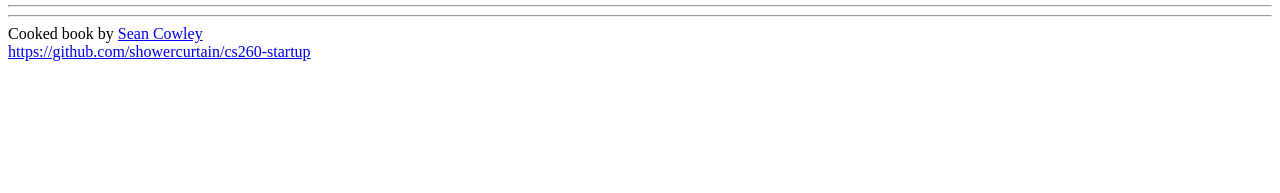
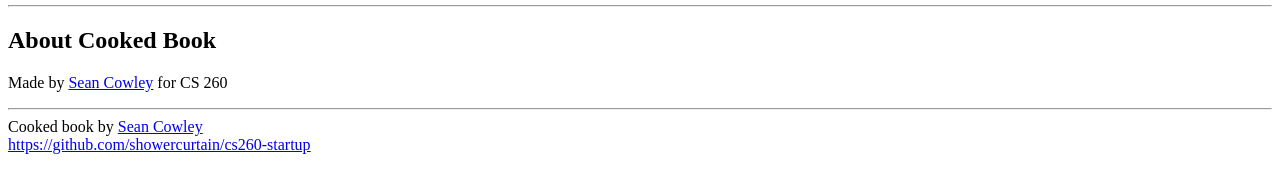
Before and after one commit to showercurtain/cs260-startup, a plain HTML site: page about.html in a window 1280 px wide. Shown: the part 179-372 px from the top of the page. Drawn offline with Linux system fonts and the light colour scheme.

Commit message:
Created about page

```diff
--- a/about.html
+++ b/about.html
@@ -26,6 +26,10 @@
     </div>
     <hr>
   </header>
+  <main>
+    <h2>About Cooked Book</h2>
+    <p>Made by <a href="https://github.com/showercurtain/">Sean Cowley</a> for CS 260</p>
+  </main>
   <footer>
     <hr>
     <div>
```
